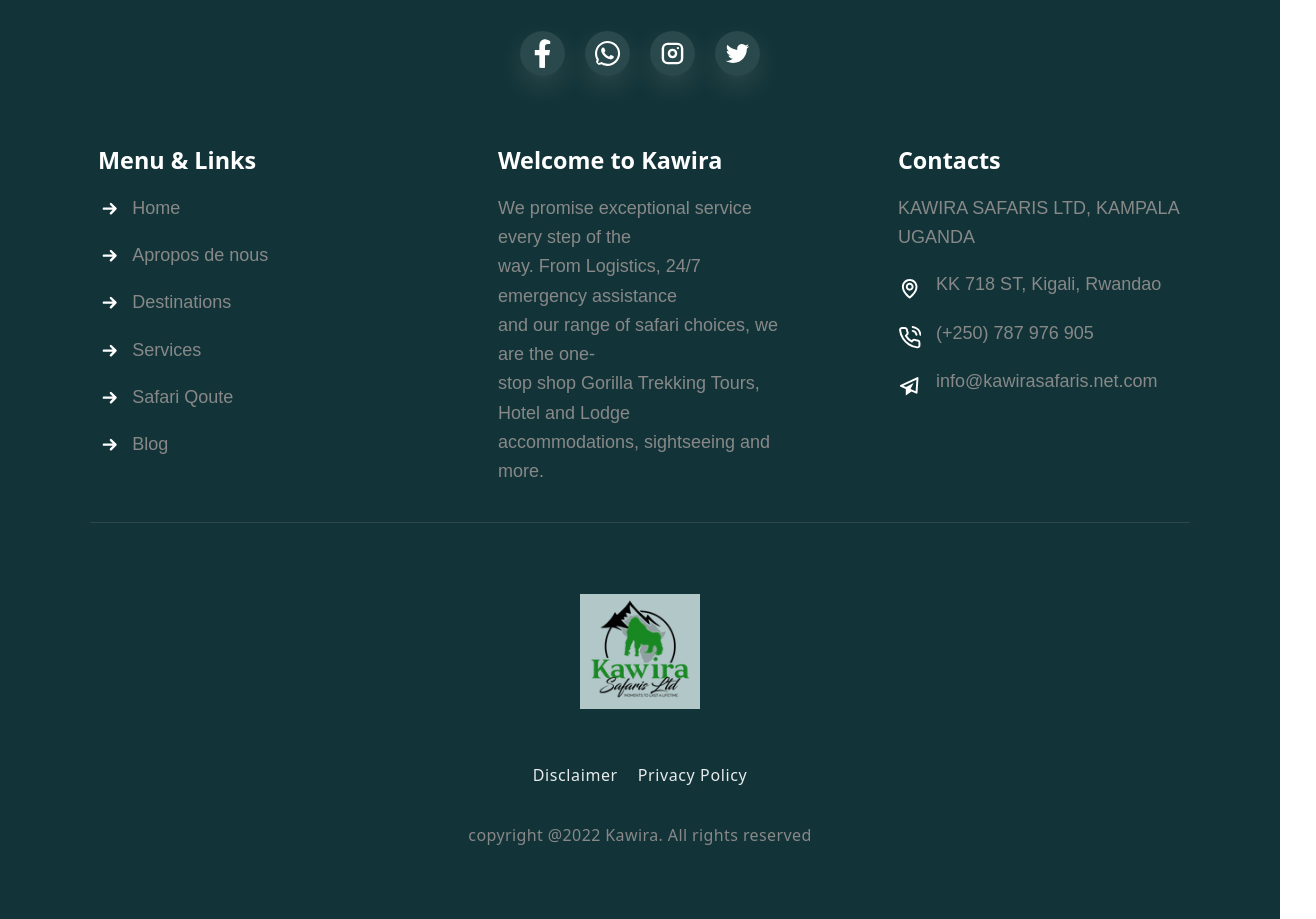
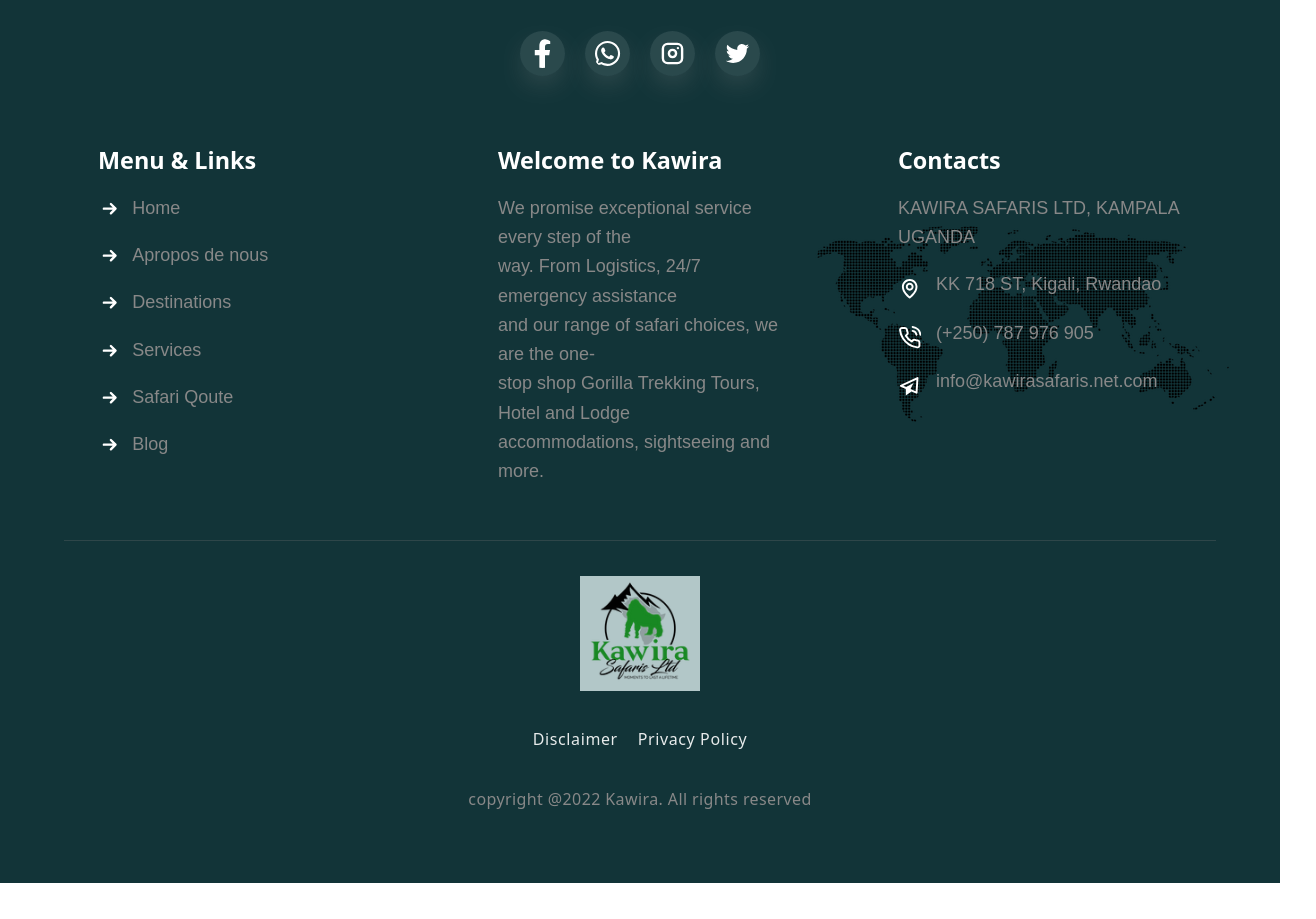
Before and after one commit to BenMukebo/landing-page, a React (Create React App) app: page / in a window 1280 px wide. Shown: the part 8780-9699 px from the top of the page, 1316 px wide, since content can reach past the window. After the commit the page ends 9663 px from the top, so only its background shows below. Built offline with nearby package versions, Linux system fonts and the light colour scheme.

Commit message:
Add footer backround image and thine bar line

```diff
--- a/src/layouts/footer/footer.module.scss
+++ b/src/layouts/footer/footer.module.scss
@@ -6,21 +6,18 @@
 .footer_section {
   width: 100%;
   background-color: $darkbleu-bgcolor;
+  // background-image: url('../../assets/images/footer-world-map.webp');
+  // width: 416px;
+  // height: 198px;
+  // object-fit: cover;
+  // object-position: 50% 50%;
 }
 
 .footer_one {
   width: 100%;
-  padding: 3rem 1rem 2rem;
-
-  &::after {
-    content: '';
-    // width: 100%;
-    margin: 0 auto;
-    position: absolute;
-    left: 5%;
-    right: 5%;
-    border-top: 1px solid #77777747;
-  }
+  padding: 3rem 1rem 0rem;
+  // padding-bottom: -15rem;
+  background-size: 25%;
 }
 
 .social_media_wrapper  {
@@ -48,6 +45,11 @@
 
 
 .footer_lists {
+  // background-color: red;
+  background-image: url('../../assets/images/footer-world-map.webp');
+  background-repeat: no-repeat;
+  background-position: center right;
+
   width: 100%;
   margin: 0 auto;
   @include d-flex(center, center);
@@ -106,18 +108,30 @@
   // text-align: center;
   width: 100%;
   // background-color: rgba(241, 51, 51, 0.144);
-  padding: 1rem 0 4rem;
+  padding: 3rem 0 4rem;
+
 
   .logo {
     z-index: 3;
     width: 80px;
-    margin: 1rem 0;
+    margin-bottom: 1rem;
     background-color: rgba(240, 255, 255, 0.726);
 
     img {
       width: 100%;
       height: auto;
       object-fit: cover;
+    }
+
+    &::before {
+      content: '';
+      // width: 100%;
+      margin: 0 auto;
+      position: absolute;
+      left: 5%;
+      right: 5%;
+      margin-top: -2rem;
+      border-top: 1px solid #77777747;
     }
   }
 
@@ -167,7 +181,7 @@
   .footer_copy_right {
     .logo {
       width: 120px;
-      margin-bottom: 2rem;
+      // margin-bottom: 1rem;
     }
   }
 }
```
Also changed, not shown: src/assets/images/footer-world-map.webp (added).
